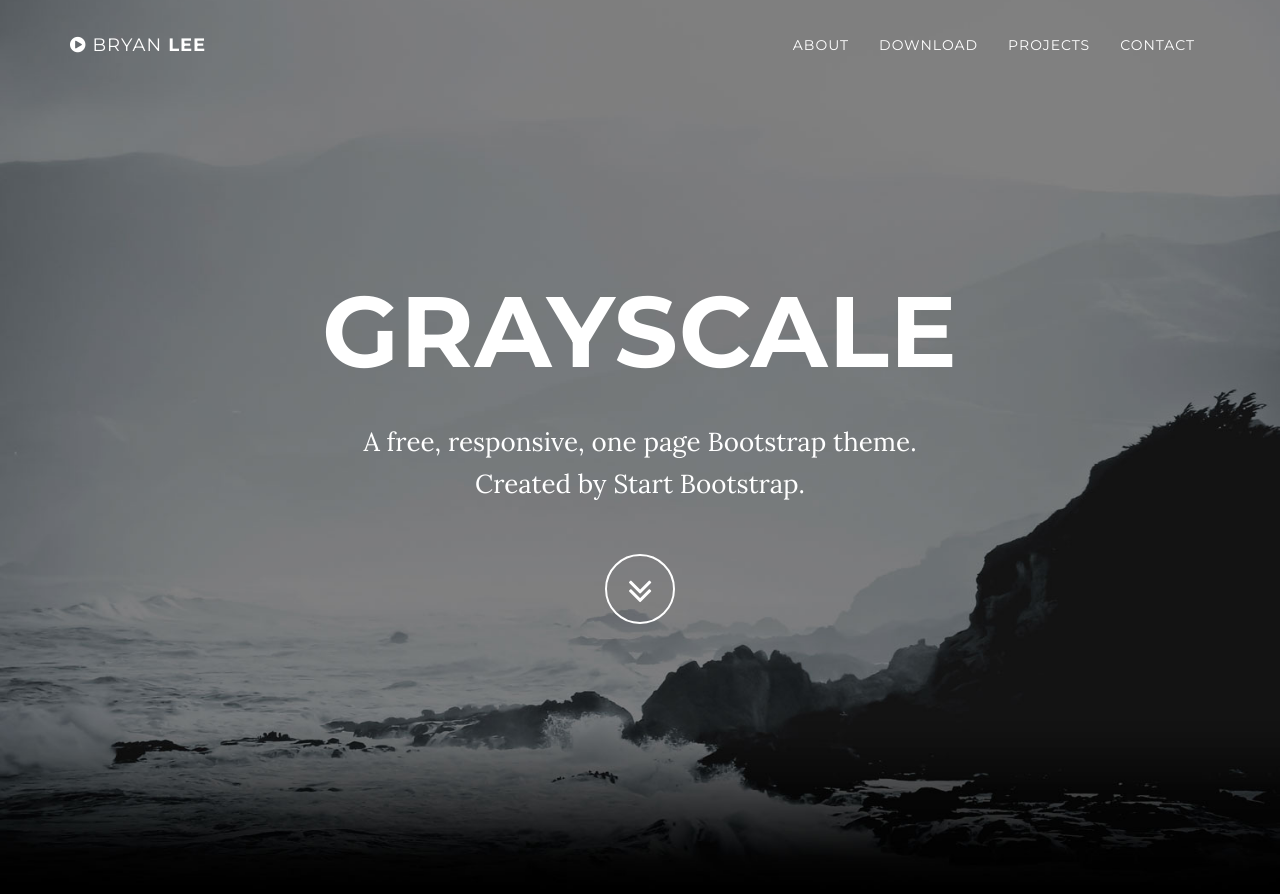
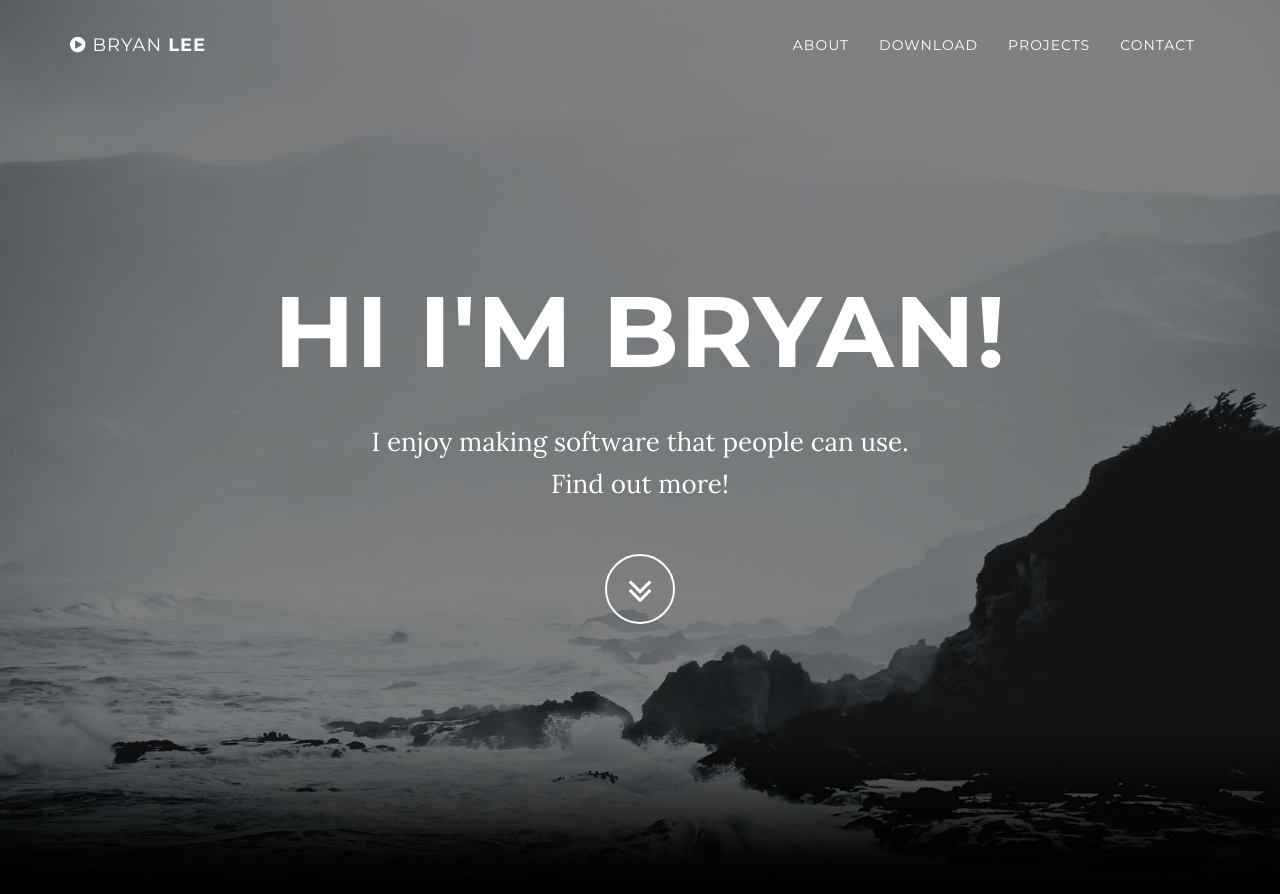
Before and after one commit to bryanleejh/bryanleejh.github.io, a Jekyll site: the page index.html, which Jekyll copies as it is, in a window 1280 px wide and 900 px high. Shown: the top 894 px of the window. Built offline with Jekyll 4.4.1, drawn with Linux system fonts in a browser that asks for light colours; nearby versions of some CDN libraries.

Commit message:
Edits to intro section

```diff
--- a/index.html
+++ b/index.html
@@ -77,9 +77,9 @@
             <div class="container">
                 <div class="row">
                     <div class="col-md-8 col-md-offset-2">
-                        <h1 class="brand-heading">Grayscale</h1>
-                        <p class="intro-text">A free, responsive, one page Bootstrap theme.
-                            <br>Created by Start Bootstrap.</p>
+                        <h1 class="brand-heading">Hi I'm Bryan!</h1>
+                        <p class="intro-text">I enjoy making software that people can use.
+                            <br>Find out more!</p>
                         <a href="#about" class="btn btn-circle page-scroll">
                             <i class="fa fa-angle-double-down animated"></i>
                         </a>
```
